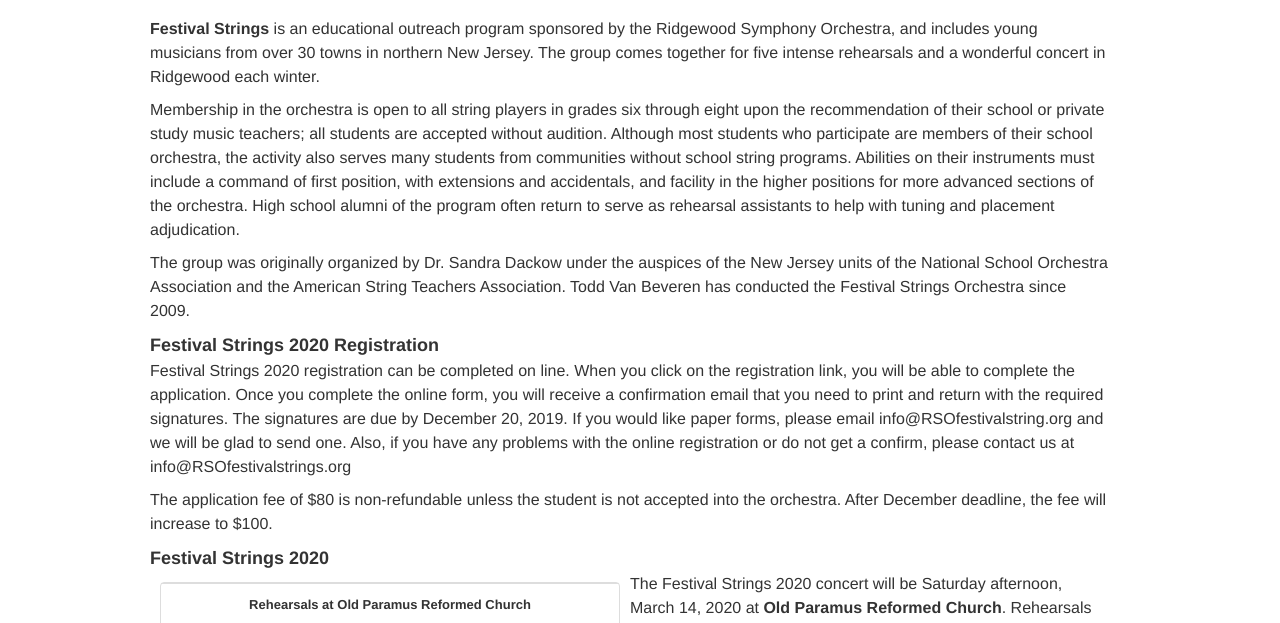
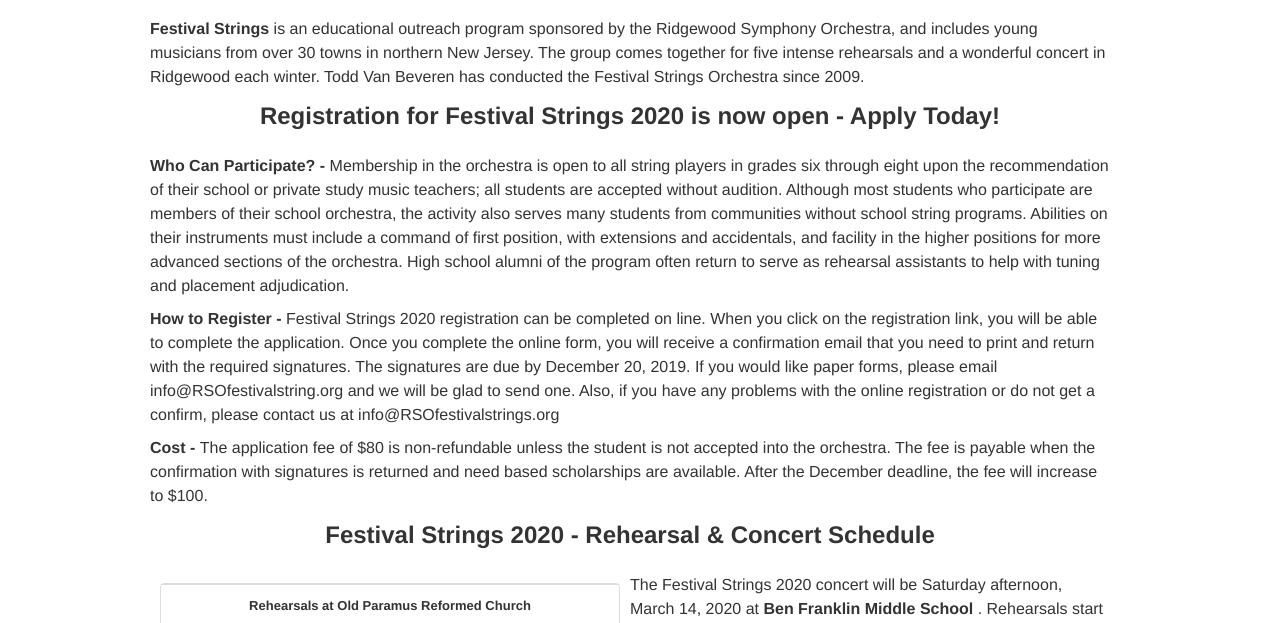
Before and after one commit to BertHartm/rsofestivalstrings, a plain HTML site: page index.html in a window 1280 px wide. Shown: the part 133-756 px from the top of the page. Drawn offline with nearby package versions, Linux system fonts and the light colour scheme.

Commit message:
Update index.html

```diff
--- a/index.html
+++ b/index.html
@@ -50,15 +50,14 @@
         <h2>An Educational Outreach Program</h2>
       </div>
       <div class="row">
-        <p><strong>Festival Strings</strong> is an educational outreach program sponsored by the Ridgewood Symphony Orchestra, and includes young musicians from over 30 towns in northern New Jersey. The group comes together for five intense rehearsals and a wonderful concert in Ridgewood each winter.</p>
-        <p>Membership in the orchestra is open to all string players in grades six through eight upon the recommendation of their school or private study music teachers; all students are accepted without audition. Although most students who participate are members of their school orchestra, the activity also serves many students from communities without school string programs. Abilities on their instruments must include a command of first position, with extensions and accidentals, and facility in the higher positions for more advanced sections of the orchestra. High school alumni of the program often return to serve as rehearsal assistants to help with tuning and placement adjudication.</p>
-        <p>The group was originally organized by Dr. Sandra Dackow under the auspices of the New Jersey units of the National School Orchestra Association and the American String Teachers Association. Todd Van Beveren has conducted the Festival Strings Orchestra since 2009.</p>
-        <h3>Festival Strings 2020 Registration</h3>
-        <p>Festival Strings 2020 registration can be completed on line.  When you click on the registration link, you will be able to complete the application. Once you complete the online form, you will receive a confirmation email that you need to print and return with the required signatures.  The signatures are due by December 20, 2019. If you would like paper forms, please email info@RSOfestivalstring.org and we will be glad to send one.  Also, if you have any problems with the online registration or do not get a confirm, please contact us at info@RSOfestivalstrings.org </p>
-        <p>The application fee of $80 is non-refundable unless the student is not accepted into the orchestra.  After December deadline, the fee will increase to $100. </p>
+        <p><strong>Festival Strings</strong> is an educational outreach program sponsored by the Ridgewood Symphony Orchestra, and includes young musicians from over 30 towns in northern New Jersey. The group comes together for five intense rehearsals and a wonderful concert in Ridgewood each winter. Todd Van Beveren has conducted the Festival Strings Orchestra since 2009.</p>
+        <h2>Registration for Festival Strings 2020 is now open - Apply Today!</h2>
+        <p><strong>Who Can Participate? - </strong> Membership in the orchestra is open to all string players in grades six through eight upon the recommendation of their school or private study music teachers; all students are accepted without audition. Although most students who participate are members of their school orchestra, the activity also serves many students from communities without school string programs. Abilities on their instruments must include a command of first position, with extensions and accidentals, and facility in the higher positions for more advanced sections of the orchestra. High school alumni of the program often return to serve as rehearsal assistants to help with tuning and placement adjudication.</p>
+        <p><strong>How to Register - </strong>Festival Strings 2020 registration can be completed on line.  When you click on the registration link, you will be able to complete the application. Once you complete the online form, you will receive a confirmation email that you need to print and return with the required signatures.  The signatures are due by December 20, 2019. If you would like paper forms, please email info@RSOfestivalstring.org and we will be glad to send one.  Also, if you have any problems with the online registration or do not get a confirm, please contact us at info@RSOfestivalstrings.org </p>
+        <p><strong>Cost - </strong>The application fee of $80 is non-refundable unless the student is not accepted into the orchestra. The fee is payable when the confirmation with signatures is returned and need based scholarships are available. After the December deadline, the fee will increase to $100. </p>
       </div>
       <div class="row">
-        <h3>Festival Strings 2020</h3>
+        <h2>Festival Strings 2020 - Rehearsal & Concert Schedule</h2>
       </div>
       <div class="row">
         <div id="rehearsals" class="span6">
@@ -75,7 +74,7 @@
             <tr><td>Saturday, Martch 14, 2020</td><td>4 p.m.</td></tr>
           </table>
         </div>
-        <p>The Festival Strings 2020 concert will be Saturday afternoon, March 14, 2020 at <strong>Old Paramus Reformed Church</strong>. Rehearsals start on Tuesday, February 25, 2020. The rehearsals dates, application deadline, and other details are included in the application which is available below. Former Festival Strings members who are now in grades 10 - 12 and would like to participate as a rehearal assistant should fill out and submit the Rehearsal Assistant application.</p>
+        <p>The Festival Strings 2020 concert will be Saturday afternoon, March 14, 2020 at <strong>Ben Franklin Middle School </strong>. Rehearsals start on Tuesday, February 25, 2020. The rehearsals dates, application deadline, and other details are included in the application which is available below. Former Festival Strings members who are now in grades 9 - 12 and would like to participate as a rehearal assistant should fill out and submit the Rehearsal Assistant application.</p>
 
         <p>To apply, fill out the <a href="https://docs.google.com/forms/d/e/1FAIpQLSfURzWaNzGy0aSEe8wQBuP3ptarzGDbIt7DbBsCZYf_qEATpA/viewform?usp=sf_link">Student Application Form</a>.</p>
 
```
